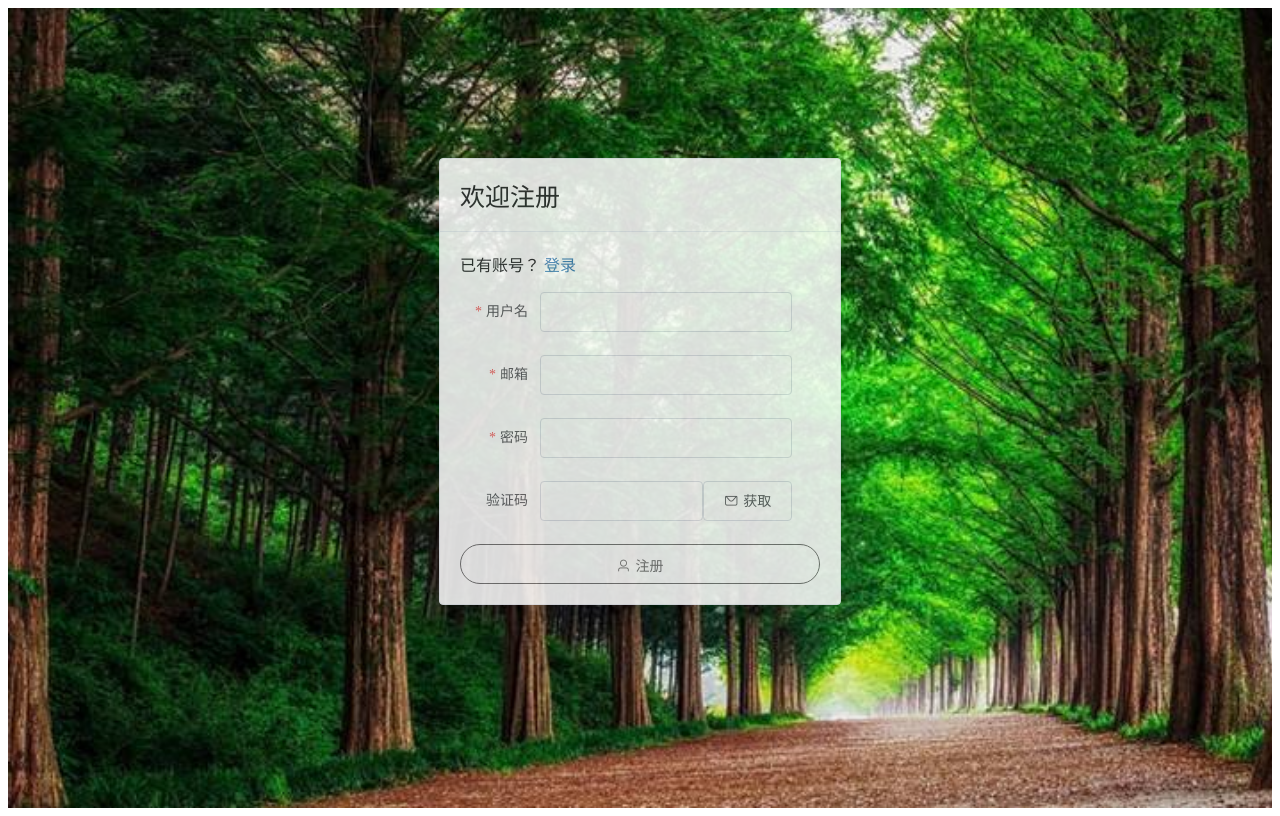
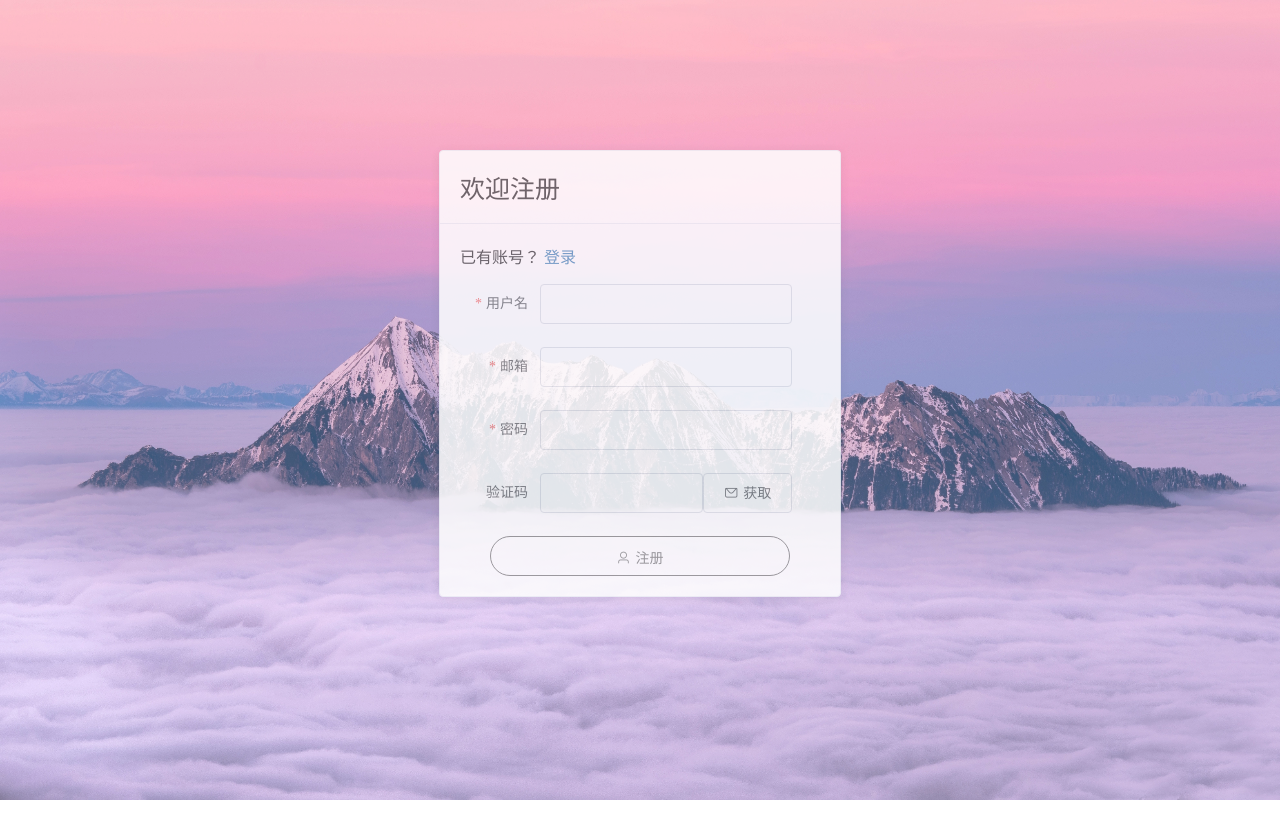
Before and after one commit to liu-hz18/WoooHooo-Frontend, a Vue app: page /register in a window 1280 px wide. Built offline with nearby package versions, Linux system fonts and the light colour scheme; what vue-cookies, vue-line-clamp would draw is missing.

Commit message:
feat: add background img on register page #10

```diff
--- a/public/index.html
+++ b/public/index.html
@@ -3,7 +3,7 @@
   <head>
     <meta charset="utf-8">
     <meta http-equiv="X-UA-Compatible" content="IE=edge">
-    <meta name="viewport" content="width=device-width,initial-scale=1.0">
+    <meta name="viewport" content="width=device-width,initial-scale=1.0 maximum-scale=1,minimum-scale=1,user-scalable=no,viewport-fit=cover">
     <link rel="icon" href="<%= BASE_URL %>favicon.ico">
     <title><%= htmlWebpackPlugin.options.title %></title>
   </head>
--- a/src/components/Home.vue
+++ b/src/components/Home.vue
@@ -255,6 +255,11 @@ export default {
 <!-- Add "scoped" attribute to limit CSS to this component only -->
 
 <style scoped>
+html, body {
+  margin: 0px 0px 0px 0px;
+  width: 100%;
+  height: 100%;
+}
 h3 {
     margin: 40px 0 0;
 }
@@ -319,4 +324,5 @@ img {
     margin-top: 0%;
     margin-bottom: 0%;
 }
+
 </style>
--- a/src/components/NavBar.vue
+++ b/src/components/NavBar.vue
@@ -45,7 +45,7 @@
             <el-menu-item index="3-3"><a href="http://www.people.com.cn/" rel="noopener noreferrer" target="_blank">人民网</a></el-menu-item>
         </el-submenu>
         <el-menu-item index="4" v-if="isSearch==='false'">
-            <el-tag>{{newsType}}</el-tag>
+            <el-tag>{{newstype}}</el-tag>
         </el-menu-item>
         <el-row style="margin-top: 10px; margin-bottom: 10px; display: flex; justify-content: flex-end; ">
             <div class="date-info__left">{{time}}</div>
@@ -117,6 +117,7 @@ export default {
         return {
             activeIndex: this.activeIndexProp,
             subitem: 0,
+            newstype: "热点",
             loginDialog: {
                 visible: false,
             },
@@ -127,12 +128,6 @@ export default {
         };
     },
     computed: {
-        newsType() {
-            if (this.subitem == 1) {
-                return "时政";
-            }
-            return newsClassMap[this.subitem];
-        },
         loginBtnText() {
             console.log("compute", this.username)
             return (this.username === "") ? "登录" : this.username;
@@ -152,6 +147,7 @@ export default {
             }
         },
         handleSelect(key, keyPath) {
+            console.log("handleSelect", key, keyPath)
             if (keyPath[0] === "2") {
                 this.activeIndex = "2"
                 this.subitem = String(keyPath[1].split('-')[1]);
@@ -160,10 +156,15 @@ export default {
                 this.$router.push({
                     name: 'SearchResult',
                     query: {
-                        query: this.subitem,
+                        query: parseInt(this.subitem)+1,
                         issearch: false
                     }
                 });
+                console.log(this.subitem)
+                this.newstype = newsClassMap[parseInt(this.subitem)+1];
+                if (this.newstype === "国内") {
+                    this.newstype = "时政";
+                }
             } else if (keyPath[0] === "0") {
                 this.activeIndex = "0"
                 this.$router.push({
@@ -231,6 +232,10 @@ export default {
         console.log("dsadas", momentNow.format('e'));
         this.day = dayNameMapping[momentNow.format('e')];
         this.updateTime();
+        this.newstype = newsClassMap[parseInt(this.subitem)];
+        if (this.newstype === "国内") {
+            this.newstype = "时政";
+        }
     },
     watch: {},
     mounted() {
--- a/src/components/Register.vue
+++ b/src/components/Register.vue
@@ -1,7 +1,8 @@
 <template>
     <div class="registerbg">
+
       <!--flex弹性盒子模型，justify-content：主抽 -->
-      <div style="display: flex;justify-content: center;opacity: 0.85;border-radius: 96px;" >
+      <div class="reg-dialog" style="display: flex;justify-content: center;opacity: 0.85;border-radius: 96px;" >
         <el-card style="width: 400px;margin-top: 150px">
           <div slot="header" class="clearfix">
             <span style = "font-size: 25px;">欢迎注册</span>
@@ -30,13 +31,14 @@
                     <el-col :span="10"><el-button icon="el-icon-message" @click="getvalidation" >获取</el-button></el-col>
               </el-form-item>
               <el-row type="flex" class="row-bg" justify="space-around">
-                  <el-button icon="el-icon-user" @click="register" round class="registerbutton">注册</el-button>
+                  <el-button class="registerbutton" icon="el-icon-user" @click="register" round>注册</el-button>
               </el-row>
           </el-form>
 
         </el-card>
+        <LoginDialog v-bind:dialogVisible= "this.loginDialog.visible" v-on:loginsuccess = "jhome" v-on:register = "closeLoginDia"/>
       </div>
-      <LoginDialog v-bind:dialogVisible= "this.loginDialog.visible" v-on:loginsuccess = "jhome" v-on:register = "closeLoginDia"/>
+
     </div>
 </template>
 
@@ -44,18 +46,32 @@
 </script>
 
 <style>
-  .registerbg {
-    padding: 0;
-    margin: 0;
-    height: 100vh;
-    background: #99a9bf;
-    background-image: url("../assets/green.jpg");
-    background-size: cover;
-  }
+html, body {
+  margin: 0px 0px 0px 0px;
+  width: 100%;
+  height: 100%;
+}
 
+.registerbg {
+    position: fixed;
+    background-image: url("../assets/pexels-krivec-ales-547115.jpg");
+    background-position: center;
+    -webkit-font-smoothing: antialiased;
+    background-size: 100% 100%;
+    height: 100%;
+    width: 100%;
+    z-index: 0;
+    opacity: 0.8;
+}
+
+.el-card {
+    position: relative;
+    z-index: 100;
+    opacity: 1.0;
+}
 
 .registerbutton{
-    width: 400px;
+    width: 300px;
     height: 40px;
     background: #ffffff;
     border: 1px solid #777777;
```
Also changed, not shown: src/assets/pexels-krivec-ales-547115.jpg (added).
